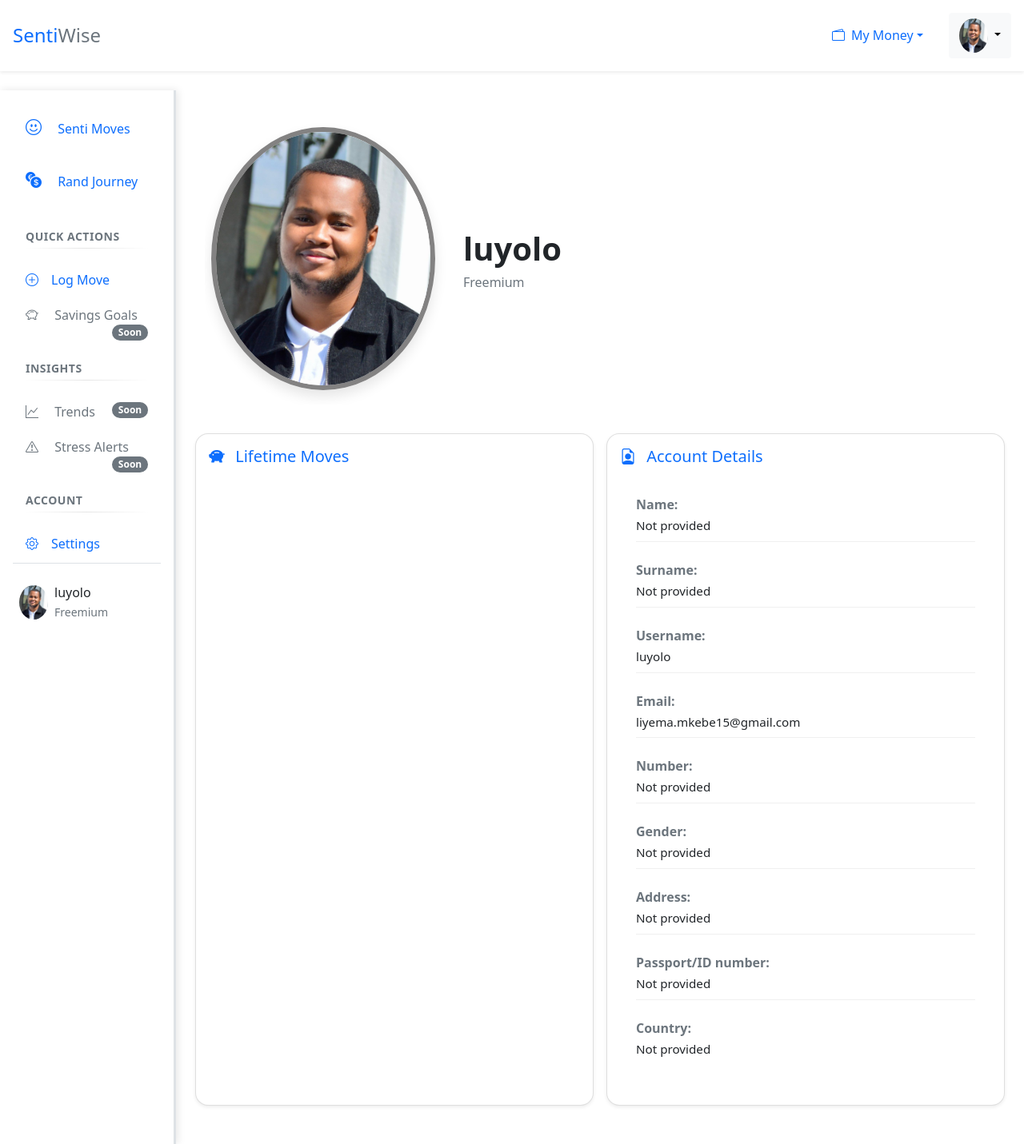
After one commit to Liyema04/Personal-finance-tracker, a Django app: page /accounts/profile in a window 1280 px wide. The commit adds this page. Shown: the whole page at 80% size. Run offline with Django 5.2, Linux system fonts and the light colour scheme; a user stored in the database is signed in; some libraries are stand-ins or nearby versions.

Commit message:
Personal Finance Tracker App
New tab in sidebar
Accounts:
- new profile template
- other templates for features

```diff
--- a/src/finance_tracker/urls.py
+++ b/src/finance_tracker/urls.py
@@ -29,7 +29,8 @@ from transactions.views import (
     transactions_edit_transaction_page,
     transactions_delete_transaction_page,
     # dash - views.py
-    transactions_user_dashboard
+    transactions_user_dashboard,
+    user_accounts_profile
 )
 from django.conf import settings
 from django.conf.urls.static import static
@@ -45,6 +46,7 @@ urlpatterns = [
     path('login/', transactions_login_page, name='login'),
     path('logout', transactions_logout_user, name='logout'),
     path('register/', transactions_register_page, name='register'),
+    path('accounts/profile', user_accounts_profile, name ='accounts_profile'),
 
     # Transaction CRUD (grouped under /transactions)
     path('transactions/list/', transactions_list_page, name='list_transaction'), # Read: list all
--- /dev/null
+++ b/src/transactions/templates/accounts/account_profile.html
@@ -0,0 +1,230 @@
+{% extends 'transactions/index.html' %}
+{% load crispy_forms_tags %}
+{% load static %}
+
+{% block title %}<title>{{ request.user }}</title>{% endblock %}
+
+{% block main_content %}
+<style>
+  .lifetime-moves {
+    display: flex;
+    justify-content: center;
+    align-items: center;
+    position: relative;
+    height: 400px;
+    width: 100%;
+    margin: 0 auto;
+    overflow: hidden;
+  }
+
+  .account-details {
+    display: flex;
+    justify-content: flex-start; /* Changed from center */
+    align-items: flex-start;     /* Changed from center */
+    position: relative;
+    height: auto;                /* Changed from fixed 400px */
+    min-height: 300px;          /* Set minimum height instead */
+    width: 100%;
+    margin: 0 auto;
+    padding: 20px;              /* Add padding for better spacing */
+    overflow: hidden;
+  }
+
+  /* Detail Content & item styling */
+  .detail-content {
+    width: 100%;
+    text-align: left;
+  }
+
+  .detail-item {
+    margin-bottom: 15px;
+    padding: 8px 0;
+    border-bottom: 1px solid #f0f0f0;
+  }
+
+  .detail-item:last-child {
+    border-bottom: none;
+  }
+
+  .item-type {
+    display: block;
+    font-weight: 600;
+    color: #6c757d !important;
+    margin-bottom: 3px;
+  }
+
+  .item-value {
+    display: block;
+    font-size: 0.95rem;
+    color: #212529;
+    font-weight: 500;
+  }
+
+
+
+  @media (max-width: 768px) {
+    /*Avatar block*/
+    .user-avatar-block {
+        height: min-content;
+    }
+
+    .user-avatar-block > img {
+        width: 180px;
+    }
+
+    /* Liftime & Account */
+    .lifetime-moves {
+        height: auto;
+        min-height: 250px;
+    }
+
+    .account-details {
+        height: auto;
+        min-height: 250px;
+        padding: 15px;
+    }
+
+    .detail-item {
+        margin-bottom: 12px;
+    }
+
+    .account-details {
+        height: auto;
+        min-height: 250px;
+        padding: 15px;
+    }
+
+    .detail-item {
+        margin-bottom: 12px;
+    }
+  }
+
+  .user-avatar-block {
+    display: flex;
+    justify-content: left;
+    align-items: center;
+    position: left;
+    margin: 20px;
+    padding: 18px;
+    overflow: hidden;
+    width: 100%;
+
+  }
+
+  .user-avatar {
+    border-radius: 100%;
+    border: 6px solid #838282 !important;
+    box-shadow: 0 0.5rem 1rem rgba(0, 0, 0, 0.1) !important;
+  }
+
+  .user-name-block {
+    margin: 10px;
+    padding: 9px;
+  }
+
+  .sub-type {
+    color: grey;
+  }
+
+  .card {
+    border-radius: 1rem;
+    transition: transform 0.2s;
+    min-width: 0;
+  }
+
+  .card:hover {
+    transform: translateY(-2px);
+    box-shadow: 0 1rem 1rem rgba(0, 0, 0, 0.1) !important;
+  }
+
+
+</style>
+
+
+<main class="tracker-main-content p-4 flex-grow-1">
+    <div class="row g-3 mb-4">
+        <!-- Account Type & Username -->
+        <div class="user-avatar-block px-2">
+            <img src="{% static 'images/luyolo.jpg' %}" width="280" class="user-avatar me-3">
+
+            <div class="user-name-block ">
+                <div class="user-name fs-1 fw-bolder">
+                    <span>{{ request.user }}</span>
+                </div>
+                <small class="sub-type fs-6 fw-medium text-muted">Freemium</small>
+            </div>
+        </div>
+        <!--Info Blocks-->
+        <div class="col-xl-6 col-lg-12">
+            <div class="card shadow-sm h-100">
+                <div class="card-body p-3">
+                    <h5 class="card-title text-primary">
+                        <i class="bi bi-piggy-bank-fill me-2"></i> Lifetime Moves
+                    </h5>
+                    <div class="lifetime-moves">
+                    </div>
+                </div>
+            </div>
+        </div>
+
+        <div class="col-xl-6 col-lg-12">
+            <div class="card shadow-sm h-100">
+                <div class="card-body p-3">
+                    <h5 class="card-title text-primary">
+                        <i class="bi bi-file-earmark-person me-2"></i> Account Details
+                    </h5>
+                    <div class="account-details">
+                        <div class="detail-content">
+                            <div class="detail-item">
+                                <small class="item-type fs-6 fw-medium text-secondary">Name:</small>
+                                <span class="item-value">{{ request.user.first_name|default:"Not provided" }}</span>
+                            </div>
+
+                            <div class="detail-item">
+                                <small class="item-type fs-6 fw-medium text-secondary">Surname:</small>
+                                <span class="item-value">{{ request.user.second_name|default:"Not provided" }}</span>
+
+                            </div>
+
+                            <div class="detail-item">
+                                <small class="item-type fs-6 fw-medium text-secondary">Username:</small>
+                                <span class="item-value">{{ request.user|default:"Not provided" }}</span>
+                            </div>
+
+                            <div class="detail-item">
+                                <small class="item-type fs-6 fw-medium text-secondary">Email:</small>
+                                <span class="item-value">{{ request.user.email|default:"Not provided" }}</span>
+                            </div>
+
+                            <div class="detail-item">
+                                <small class="item-type fs-6 fw-medium text-secondary">Number:</small>
+                                <span class="item-value">{{ request.user.number|default:"Not provided" }}</span>
+                            </div>
+
+                            <div class="detail-item">
+                                <small class="item-type fs-6 fw-medium text-secondary">Gender:</small>
+                                <span class="item-value">{{ request.user.gender|default:"Not provided" }}</span>
+                            </div>
+
+                            <div class="detail-item">
+                                <small class="item-type fs-6 fw-medium text-secondary">Address:</small>
+                                <span class="item-value">{{ request.user.address|default:"Not provided" }}</span>
+                            </div>
+
+                            <div class="detail-item">
+                                <small class="item-type fs-6 fw-medium text-secondary">Passport/ID number:</small>
+                                <span class="item-value">{{ request.user.id_number|default:"Not provided" }}</span>
+                            </div>
+
+                            <div class="detail-item">
+                                <small class="item-type fs-6 fw-medium text-secondary">Country:</small>
+                                <span class="item-value">{{ request.user.country|default:"Not provided" }}</span>
+                            </div>
+                        </div>
+                    </div>
+                </div>
+            </div>
+        </div>
+    </div>
+</main>
+{% endblock %}
--- a/src/transactions/templates/transactions/add_transaction.html
+++ b/src/transactions/templates/transactions/add_transaction.html
@@ -2,7 +2,7 @@
 {% load crispy_forms_tags %}
 {% load static %}
 
-{% block title %}<title>New Transaction</title>{% endblock %}
+{% block title %}<title>Log Move</title>{% endblock %}
 
 
 <div class="d-flex">
--- a/src/transactions/templates/transactions/dashboard.html
+++ b/src/transactions/templates/transactions/dashboard.html
@@ -1,6 +1,8 @@
 {% extends 'transactions/index.html' %}
 {% load crispy_forms_tags %}
 {% load static %}
+
+{% block title %}<title>Senti Moves</title>{% endblock %}
 
 {% block main_content %}
 <style>
--- a/src/transactions/templates/transactions/index.html
+++ b/src/transactions/templates/transactions/index.html
@@ -248,7 +248,7 @@
                         <img src="{% static 'images/luyolo.jpg' %}" width="36" class="rounded-circle">
                     </button>
                     <ul class="dropdown-menu dropdown-menu-end">
-                        <li><a class="dropdown-item" href="#"><i class="bi bi-person me-2"></i>Profile</a></li>
+                        <li><a class="dropdown-item" href="{% url 'accounts_profile' %}"><i class="bi bi-person me-2"></i>Profile</a></li>
                         <li><a class="dropdown-item" href="{% url 'logout' %}"><i class="bi bi-box-arrow-right me-2"></i>Logout</a></li>
                     </ul>
                 </div>
@@ -325,6 +325,19 @@
                             <span class="badge bg-secondary rounded-pill float-end">Soon</span>
                         </a>
                     </li>
+
+                    <li class="nav-section-header mt-4 mb-4 px-3 text-uppercase small text-muted fw-bold">
+                        Account
+                    </li>
+
+                    <li class="nav-item">
+                        <a class="nav-link py-2 px-3 mb-1 rounded" href="#">
+                            <i class="bi bi-gear me-3"></i>Settings
+                        </a>
+                    </li>
+
+
+
                 </ul>
 
                 <!-- User Footer -->
--- a/src/transactions/templates/transactions/list_transaction.html
+++ b/src/transactions/templates/transactions/list_transaction.html
@@ -1,6 +1,8 @@
 {% extends 'transactions/index.html' %}
 {% load crispy_forms_tags %}
 {% load static %}
+
+{% block title %}<title>Rand Journey</title>{% endblock %}
 
 <div class="d-flex">
     {% block main_content %}
--- a/src/transactions/views.py
+++ b/src/transactions/views.py
@@ -50,6 +50,10 @@ def transactions_register_page(request):
                 return redirect("login") # Redirects to login
 
     return render(request, "accounts/register.html",{"form": form})
+
+@login_required(login_url='login')
+def user_accounts_profile(request):
+    return render(request, "accounts/account_profile.html")
 
 # User -> logging out
 def transactions_logout_user(request):
```
Also changed, not shown: src/db.sqlite3, src/transactions/templates/accounts/user_settings.html (added), src/transactions/templates/accounts/user_update.html (added).
